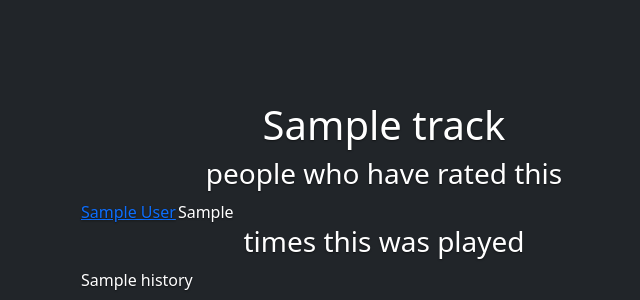
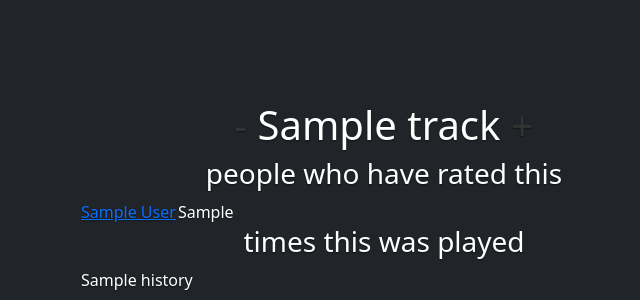
Before and after one commit to mhglover/mercury, a Python web app: template templates/track.html in a window 1280 px wide. Shown: the part 221-521 px from the top of the page, without its empty margins (256-896 px from the left). Run offline with Jinja, Linux system fonts and the light colour scheme; the template is opened without the code that fills it: most values are stand-ins (such as "Sample title", 1, 10 or a date in 2020).

Commit message:
feat(trackpage): add up/down buttons to adjust ratings

```diff
--- a/spot_funcs.py
+++ b/spot_funcs.py
@@ -87,7 +87,7 @@ async def get_webtrack(track, user=None):
     wt = WebTrack(trackname=track.trackname,
                   track_id=track.id,
                   color=feelabout(rating),
-                  rating=rating)
+                  rating=rating if rating else 0)
     return wt
 
 
--- a/static/cover.css
+++ b/static/cover.css
@@ -60,3 +60,4 @@ a.dislike { color: #d07794; text-decoration: none;}
 a.hate    { color: #ea3223; text-decoration: none;}
 
 td.timestamp { width: 8em;}
+a.rater { color:#333; text-decoration: none;}
--- a/templates/track.html
+++ b/templates/track.html
@@ -1,14 +1,18 @@
 {% extends 'base.html' %}
 {% block content %}
 
-<h1>{{ w.track.trackname }}</h1>
+<h1><a href="/track/{{w.track.track_id}}/rate/{{w.track.rating - 1}}" class="rater">-</a>
+  {{ w.track.trackname }}
+  <a href="/track/{{w.track.track_id}}/rate/{{w.track.rating + 1}}" class="rater">+</a>
+</h1>
 
 {% if w.ratings|length > 0 %}
   <h3>people who have rated this</h3>
   <table>
     {% for rating in w.ratings %}
       <tr>
-        <td> <a href="/user/{{rating.userid}}" class="{{ rating.color }}">{{ rating.displayname }}</a> </td>
+        <td>
+          <a href="/user/{{rating.userid}}" class="{{ rating.color }}">{{ rating.displayname }}</a> </td>
         <td> {% if rating.last_played != "54 years ago" %} {{rating.last_played}} {% endif %}</td>
       </tr>
     {% endfor %}
```
